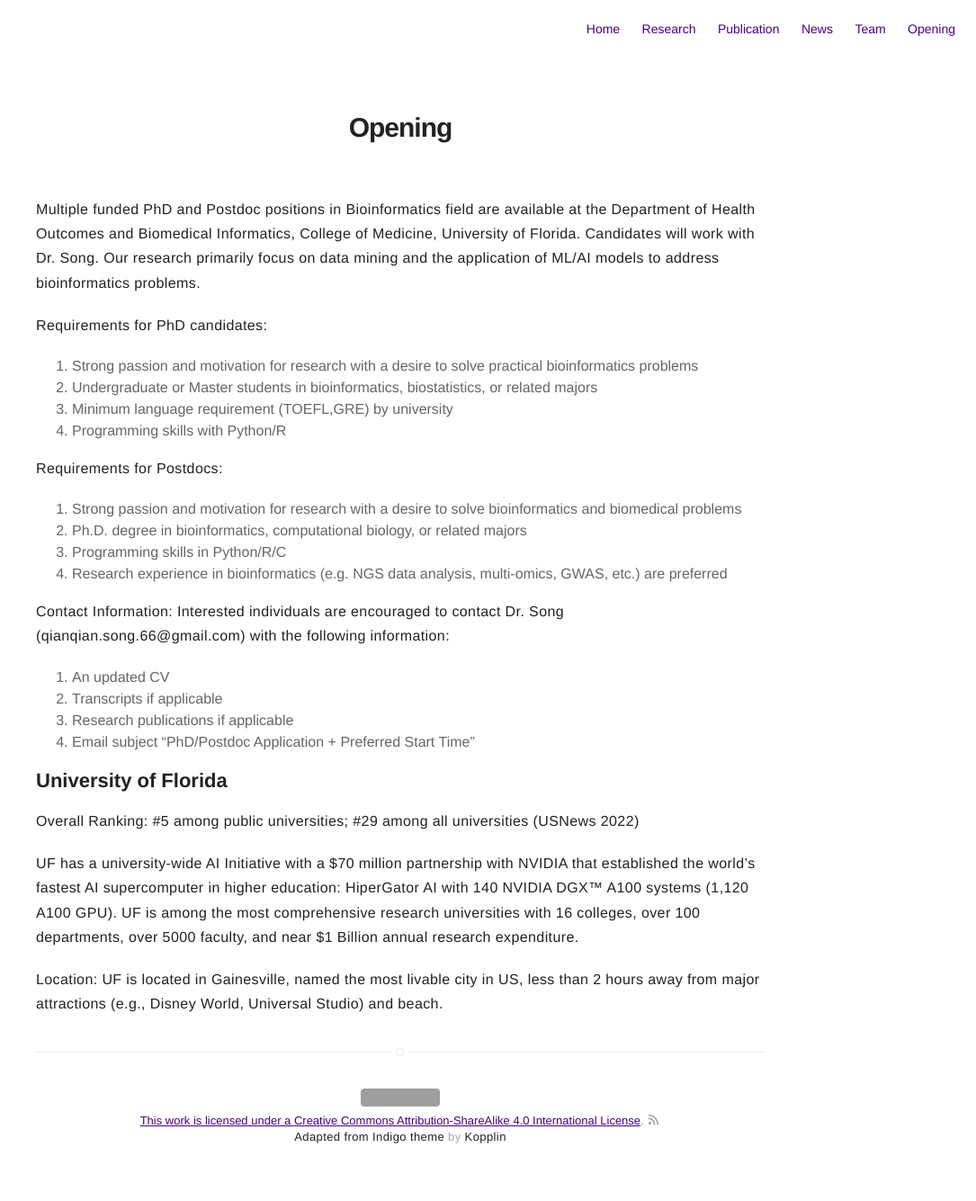
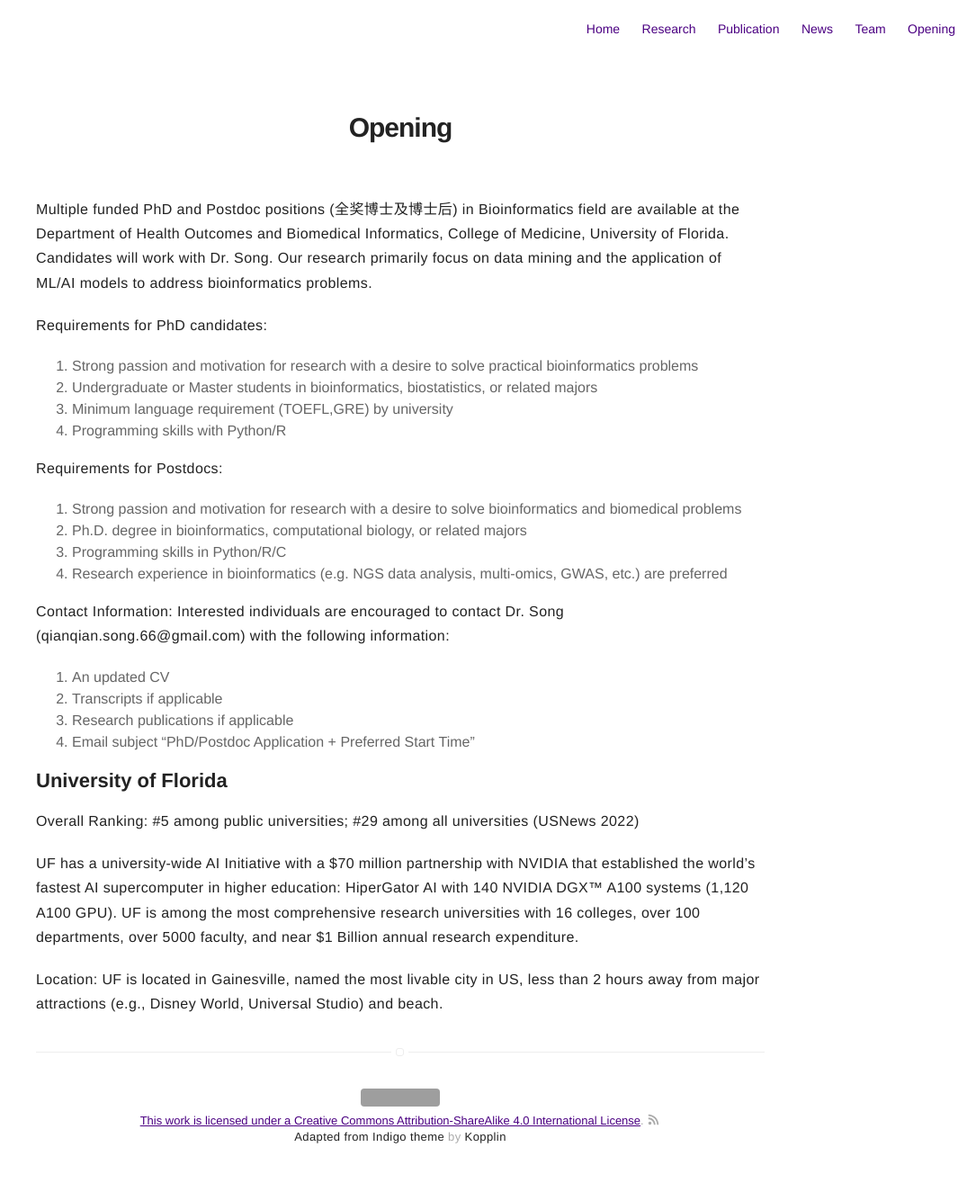
Before and after one commit to QSong-github/SongLab, a Jekyll site: the page built from pages/opening.md, in a window 1280 px wide. Shown: the whole page at 90% size, without its empty margins (195-1280 px from the left). Built offline with Jekyll 4.4.1, drawn with Linux system fonts in a browser that asks for light colours; grey boxes are pictures that could not be loaded.

Commit message:
Update opening.md

```diff
--- a/pages/opening.md
+++ b/pages/opening.md
@@ -4,7 +4,7 @@
 ---
 # Opening
 
-Multiple funded PhD and Postdoc positions in Bioinformatics field are available at the Department of Health Outcomes and Biomedical Informatics,
+Multiple funded PhD and Postdoc positions (全奖博士及博士后) in Bioinformatics field are available at the Department of Health Outcomes and Biomedical Informatics,
 College of Medicine, University of Florida. Candidates will work with Dr. Song. Our research primarily focus on data mining and the application of ML/AI models to address bioinformatics problems.
 
 Requirements for PhD candidates:
```
